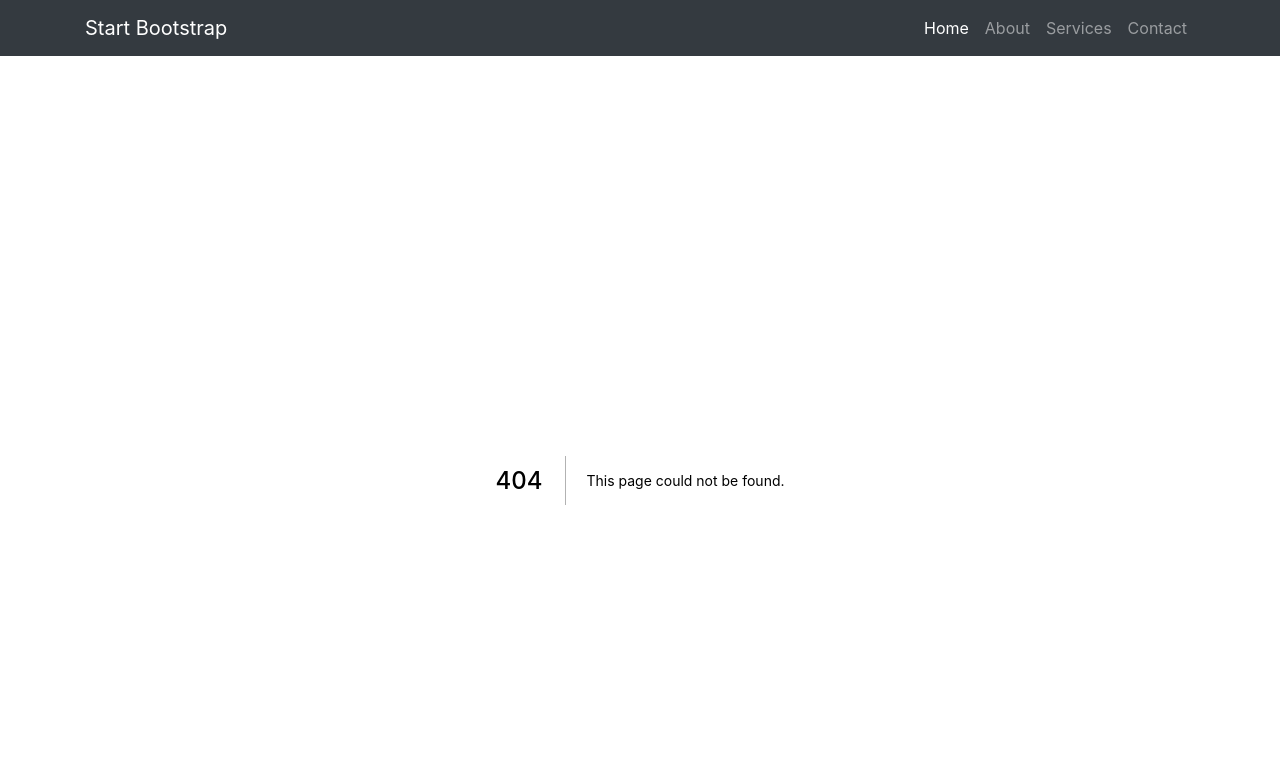
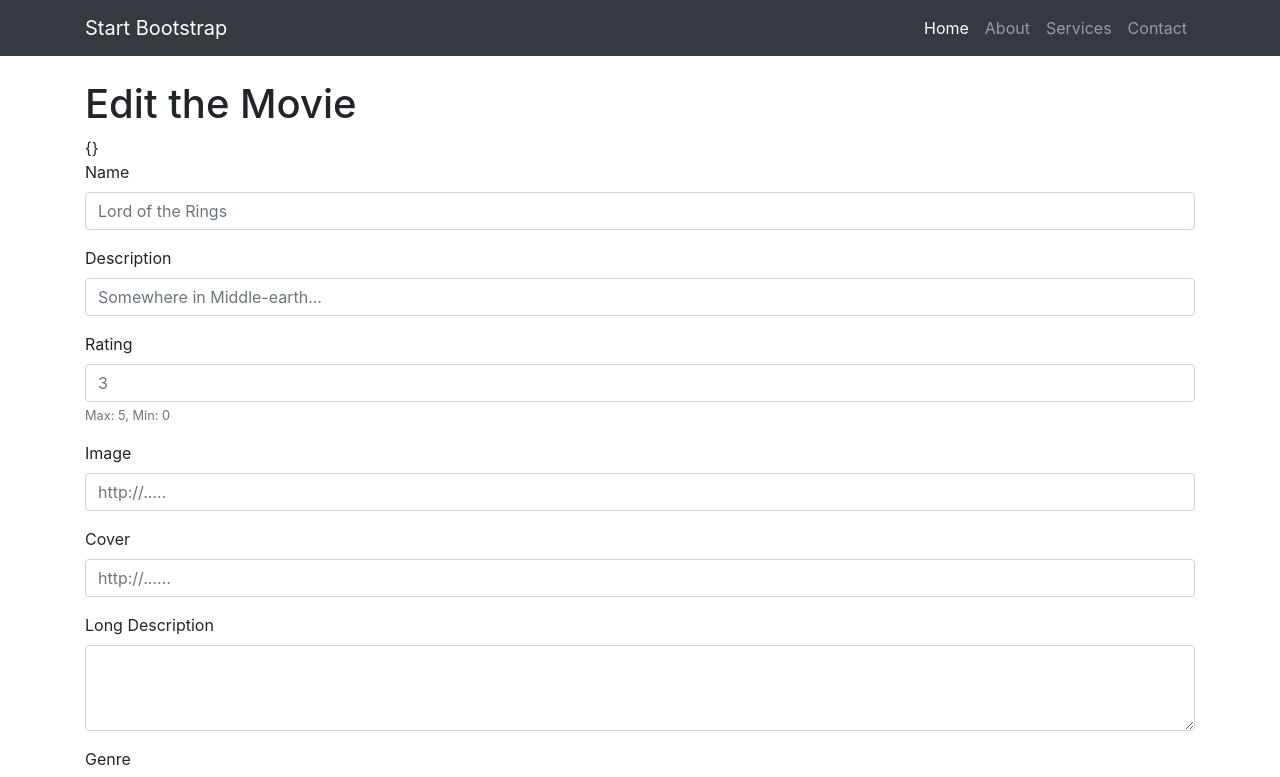
Before and after one commit to LMTrain/movie-app, a Next.js app: page /movies/1/edit in a window 1280 px wide. Before the commit this address had no page. Shown: the top 777 px of the page. Built offline with nearby package versions, Linux system fonts and the light colour scheme; no server answers.

Commit message:
Edit page for movie

```diff
--- /dev/null
+++ b/pages/movies/[id]/edit.js
@@ -0,0 +1,36 @@
+
+import React from 'react'
+import MovieCreateForm from '../../../components/movieCreateForm'
+import { getMovieById } from '../../../actions'
+
+
+
+class EditMovie extends React.Component {
+
+    static getInitialProps({query}) {
+        return {query}
+    }
+
+    state = {
+        movie: {}
+    }
+
+    componentDidMount() {
+        const { id } = this.props.query
+        getMovieById(id).then(movie => {
+            this.setState({movie})
+        })
+    }
+
+    render() {
+        return (
+            <div className="container">
+                <h1>Edit the Movie</h1>
+                { JSON.stringify(this.state.movie)}
+                <MovieCreateForm />
+            </div>
+        )
+    }
+}
+
+export default EditMovie
--- a/pages/movies/[id].js
+++ b/pages/movies/[id]/index.js
@@ -1,6 +1,6 @@
 
 import { useRouter } from 'next/router'
-import { getMovieById, deleteMovie } from '../../actions'
+import { getMovieById, deleteMovie } from '../../../actions'
 
 
 const Movie = (props) => {
```
Also changed, not shown: 1 other file (tests, documents, lock files or other folders).
